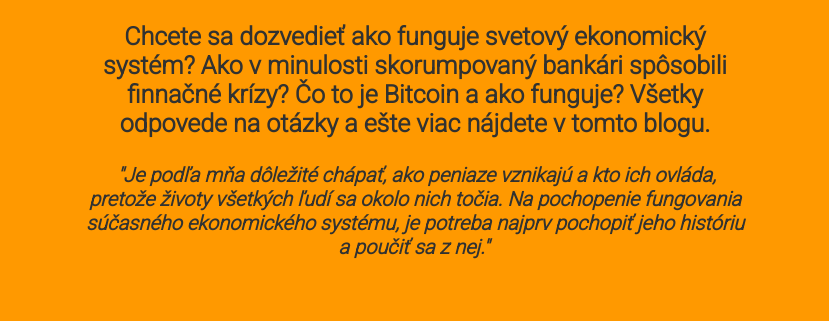
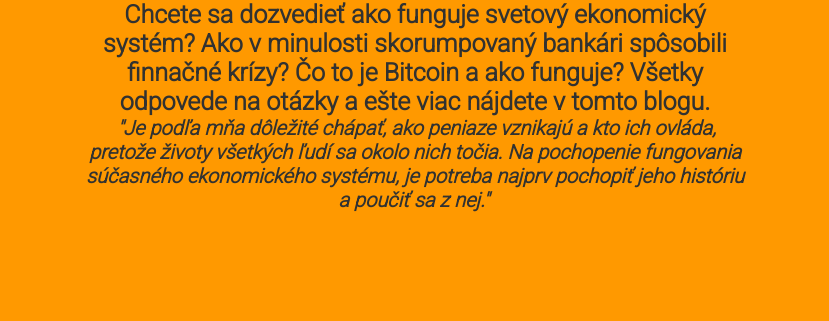
Before and after one commit to filip852/TOXIC-MONEY, a plain HTML site: page index.html in a window 1280 px wide. Shown: the part 126-447 px from the top of the page, without its empty margins (235-1064 px from the left). Drawn offline with nearby package versions, Linux system fonts and the light colour scheme.

Commit message:
Update style.css

```diff
--- a/style.css
+++ b/style.css
@@ -1,5 +1,8 @@
 @charset "utf-8";
 /* CSS Document */
+
+*{margin:0;
+padding:0;}
 
 body{ width:80%;
 font-family: 'Roboto', sans-serif;
```
